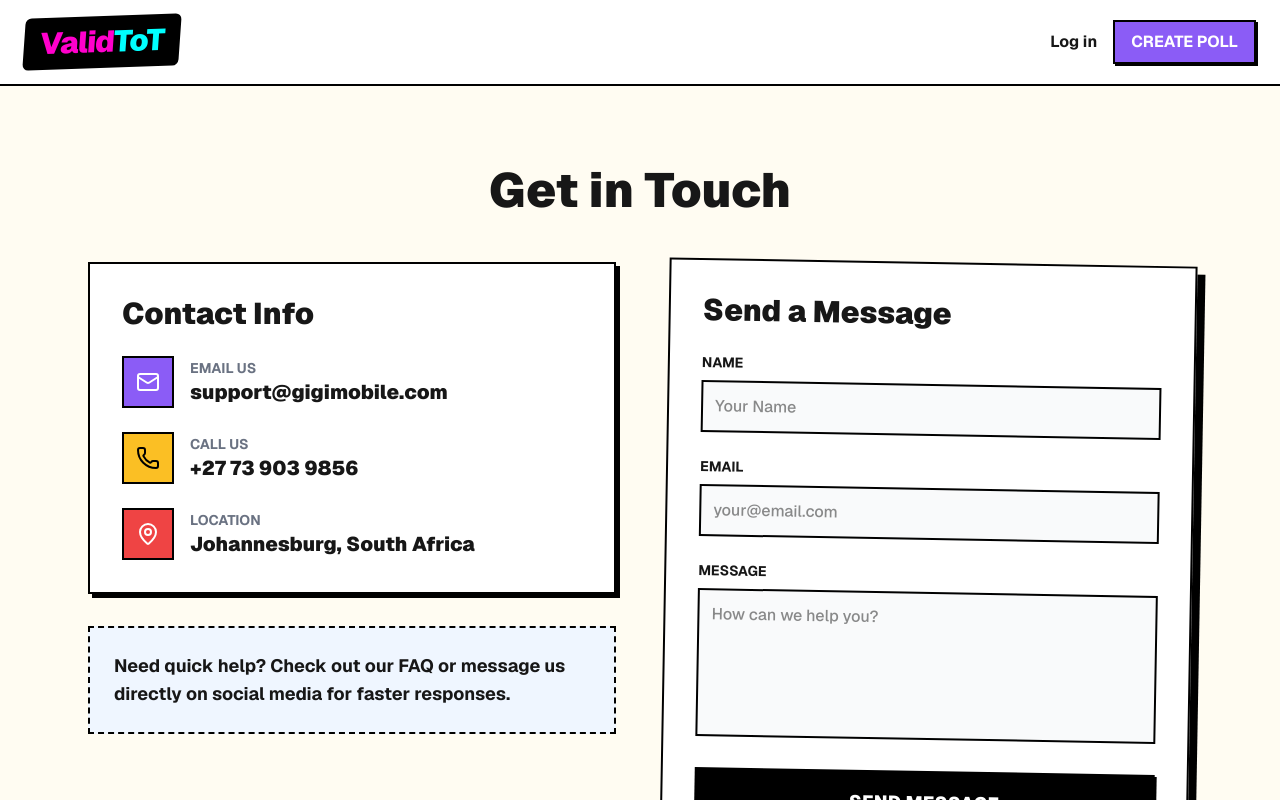
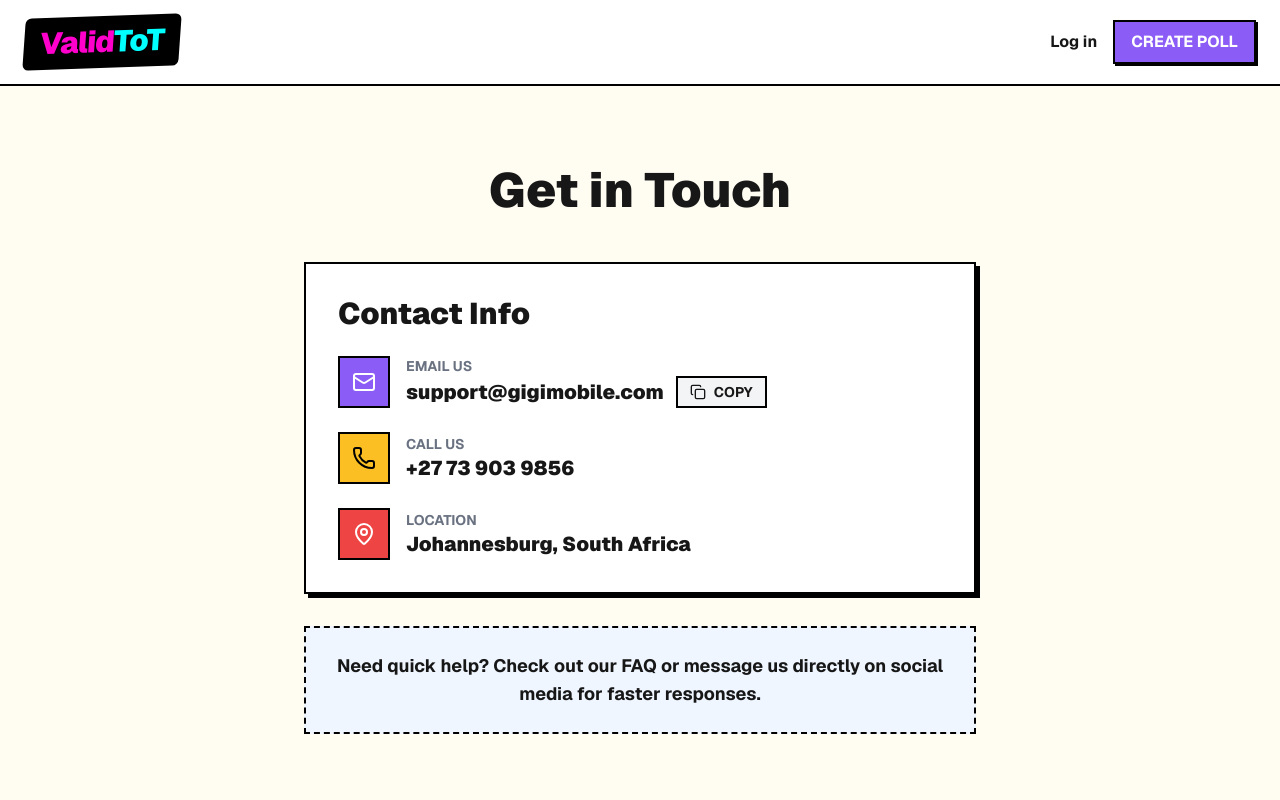
Before and after one commit to mrgigi/validtotnewlanding, a Next.js app: page /contact in a window 1280 px wide. Shown: the top 800 px of the page. Built offline with nearby package versions, Linux system fonts and the light colour scheme.

Commit message:
Update contact page: remove form, add copy email button

```diff
--- a/package.json
+++ b/package.json
@@ -9,6 +9,7 @@
     "lint": "eslint"
   },
   "dependencies": {
+    "@emailjs/browser": "^4.4.1",
     "clsx": "^2.1.1",
     "lucide-react": "^0.562.0",
     "next": "16.1.4",
--- a/src/app/contact/page.tsx
+++ b/src/app/contact/page.tsx
@@ -3,6 +3,7 @@ import { Navbar } from "@/components/Navbar";
 import { Footer } from "@/components/Footer";
 import { cn } from "@/lib/utils";
 import { Mail, Phone, MapPin } from "lucide-react";
+import { CopyEmailButton } from "@/components/CopyEmailButton";
 
 export const metadata: Metadata = {
   title: "Contact Us - ValidToT",
@@ -16,7 +17,7 @@ export default function ContactPage() {
       <div className="flex-1 container mx-auto px-6 py-20 max-w-6xl">
         <h1 className="text-5xl font-black mb-12 text-center">Get in Touch</h1>
 
-        <div className="grid md:grid-cols-2 gap-12 items-start">
+        <div className="max-w-2xl mx-auto">
           {/* Contact Details */}
           <div className="space-y-8">
             <div className="bg-white border-2 border-black p-8 brutal-shadow">
@@ -28,9 +29,12 @@ export default function ContactPage() {
                   </div>
                   <div>
                     <p className="font-bold text-gray-500 uppercase text-sm">Email Us</p>
-                    <a href="mailto:support@gigimobile.com" className="text-xl font-black hover:underline">
-                      support@gigimobile.com
-                    </a>
+                    <div className="flex flex-wrap items-center gap-3">
+                      <a href="mailto:support@gigimobile.com" className="text-xl font-black hover:underline">
+                        support@gigimobile.com
+                      </a>
+                      <CopyEmailButton email="support@gigimobile.com" />
+                    </div>
                   </div>
                 </div>
 
@@ -61,71 +65,10 @@ export default function ContactPage() {
             </div>
 
             <div className="p-6 bg-blue-50 border-2 border-black border-dashed">
-              <p className="font-bold text-lg">
+              <p className="font-bold text-lg text-center">
                 Need quick help? Check out our FAQ or message us directly on social media for faster responses.
               </p>
             </div>
-          </div>
-
-          {/* Contact Form */}
-          <div className="bg-white border-2 border-black p-8 brutal-shadow-lg transform rotate-1">
-            <h2 className="text-3xl font-black mb-6">Send a Message</h2>
-            <form
-              action="mailto:support@gigimobile.com"
-              method="post"
-              encType="text/plain"
-              className="space-y-6"
-            >
-              <div className="space-y-2">
-                <label htmlFor="name" className="font-bold block uppercase text-sm">Name</label>
-                <input
-                  type="text"
-                  id="name"
-                  name="name"
-                  required
-                  className="w-full border-2 border-black p-3 font-medium focus:outline-none focus:ring-4 focus:ring-primary/20 bg-gray-50"
-                  placeholder="Your Name"
-                />
-              </div>
-
-              <div className="space-y-2">
-                <label htmlFor="email" className="font-bold block uppercase text-sm">Email</label>
-                <input
-                  type="email"
-                  id="email"
-                  name="email"
-                  required
-                  className="w-full border-2 border-black p-3 font-medium focus:outline-none focus:ring-4 focus:ring-primary/20 bg-gray-50"
-                  placeholder="your@email.com"
-                />
-              </div>
-
-              <div className="space-y-2">
-                <label htmlFor="message" className="font-bold block uppercase text-sm">Message</label>
-                <textarea
-                  id="message"
-                  name="message"
-                  required
-                  rows={5}
-                  className="w-full border-2 border-black p-3 font-medium focus:outline-none focus:ring-4 focus:ring-primary/20 bg-gray-50 resize-none"
-                  placeholder="How can we help you?"
-                ></textarea>
-              </div>
-
-              <button
-                type="submit"
-                className={cn(
-                  "w-full bg-black text-white font-black py-4 px-8 text-lg uppercase tracking-wide",
-                  "border-2 border-transparent hover:bg-primary hover:border-black hover:text-white transition-colors brutal-shadow-sm active:translate-y-1 active:shadow-none"
-                )}
-              >
-                Send Message
-              </button>
-
-              <p className="text-xs text-center text-gray-500 font-medium">
-                Note: This will open your default email client.
-              </p>
-            </form>
           </div>
         </div>
       </div>
--- /dev/null
+++ b/src/components/CopyEmailButton.tsx
@@ -0,0 +1,48 @@
+"use client";
+
+import { useState } from "react";
+import { Copy, Check } from "lucide-react";
+import { cn } from "@/lib/utils";
+
+interface CopyEmailButtonProps {
+  email: string;
+  className?: string;
+}
+
+export function CopyEmailButton({ email, className }: CopyEmailButtonProps) {
+  const [copied, setCopied] = useState(false);
+
+  const handleCopy = async () => {
+    try {
+      await navigator.clipboard.writeText(email);
+      setCopied(true);
+      setTimeout(() => setCopied(false), 2000);
+    } catch (err) {
+      console.error("Failed to copy email:", err);
+    }
+  };
+
+  return (
+    <button
+      onClick={handleCopy}
+      className={cn(
+        "flex items-center gap-2 px-3 py-1 bg-gray-100 border-2 border-black hover:bg-gray-200 transition-colors font-bold text-sm uppercase",
+        copied && "bg-green-200 hover:bg-green-300",
+        className
+      )}
+      title="Copy email address"
+    >
+      {copied ? (
+        <>
+          <Check className="w-4 h-4" />
+          <span>Copied!</span>
+        </>
+      ) : (
+        <>
+          <Copy className="w-4 h-4" />
+          <span>Copy</span>
+        </>
+      )}
+    </button>
+  );
+}
```
Also changed, not shown: 1 other file (tests, documents, lock files or other folders).
